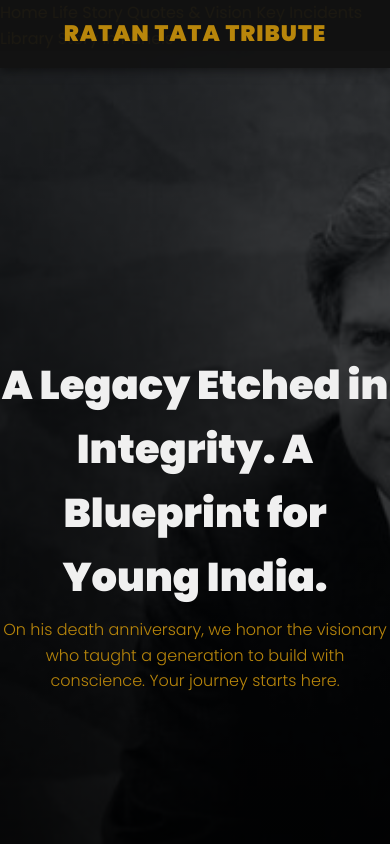
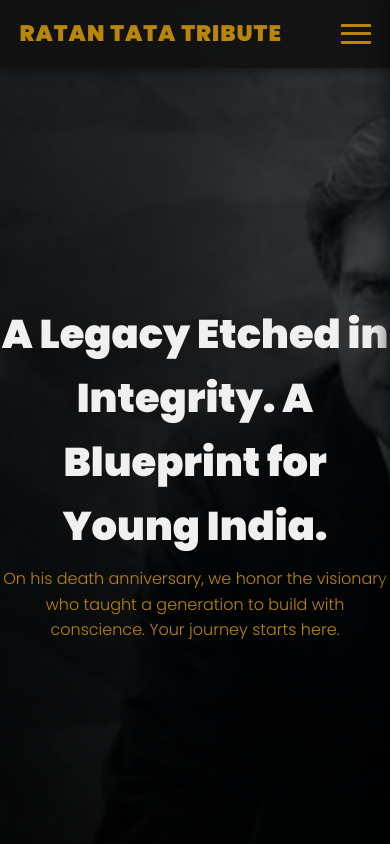
Before and after one commit to PURNIMA-SIRANGU/RatanTata_tribute_page_, a plain HTML site: page index.html in a window 390 px wide. Shown: the top 844 px of the page. Drawn offline with Linux system fonts and the light colour scheme.

Commit message:
style.css

```diff
--- a/style.css
+++ b/style.css
@@ -1141,3 +1141,78 @@
         font-size: 1.2rem;
     }
 }
+/* ================================================= */
+/* 13. Mobile Sidebar Navigation (New Section) */
+/* ================================================= */
+
+.menu-toggle {
+    display: none; /* Hidden by default on desktop */
+    flex-direction: column;
+    justify-content: space-around;
+    width: 30px;
+    height: 25px;
+    cursor: pointer;
+    z-index: 1010; /* Above the header */
+}
+
+.menu-toggle .bar {
+    width: 100%;
+    height: 3px;
+    background-color: var(--color-accent-gold);
+    transition: all 0.3s linear;
+}
+
+.sidebar-menu {
+    position: fixed;
+    top: 0;
+    right: 0;
+    width: 250px; /* Width of the sidebar */
+    height: 100%;
+    background-color: var(--color-dark-surface);
+    box-shadow: -5px 0 15px rgba(0, 0, 0, 0.5);
+    z-index: 1005;
+    transform: translateX(100%); /* Hidden off-screen by default */
+    transition: transform 0.4s ease-in-out;
+    padding: 80px 20px 20px;
+    display: flex;
+    flex-direction: column;
+    align-items: flex-start;
+}
+
+.sidebar-menu.open {
+    transform: translateX(0); /* Slides into view */
+}
+
+.sidebar-menu a {
+    color: var(--color-light-text);
+    padding: 15px 0;
+    width: 100%;
+    border-bottom: 1px solid #333;
+    text-transform: uppercase;
+    font-weight: 500;
+}
+
+.sidebar-menu a.active {
+    color: var(--color-accent-gold);
+}
+
+/* ------------------------------------------------- */
+/* Mobile Media Query Overrides */
+/* ------------------------------------------------- */
+
+@media (max-width: 600px) {
+
+    /* HEADER FIX: Ensure logo is visible and toggle button appears */
+    header {
+        justify-content: space-between; /* Revert to space-between for icon */
+        padding: 1rem 5%;
+    }
+    header nav {
+        display: none; /* Hides the complex desktop navigation */
+    }
+    .menu-toggle {
+        display: flex; /* SHOW THE HAMBURGER ICON */
+    }
+
+    /* ... Keep all other mobile fixes from the previous response below ... */
+}
```
